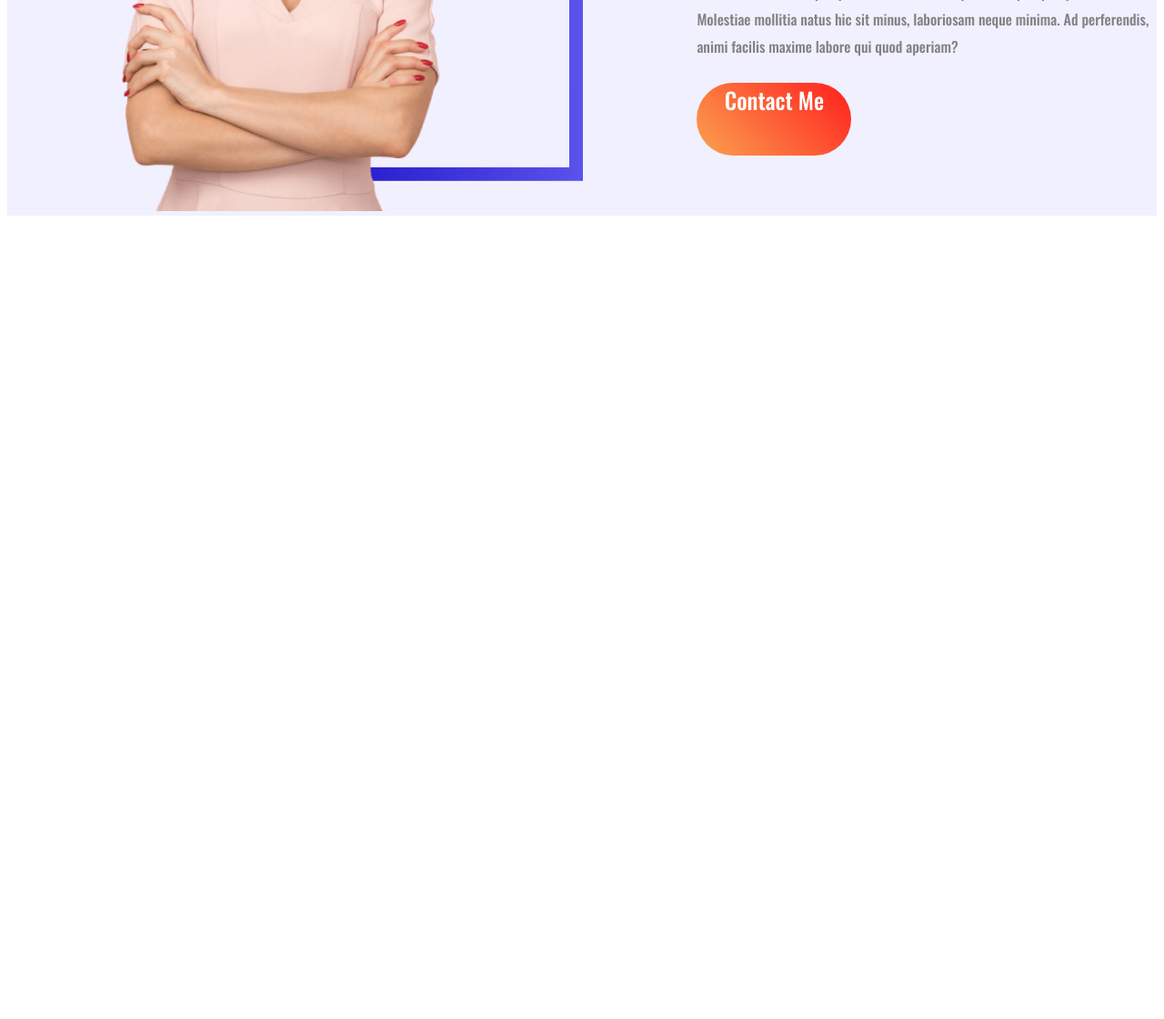
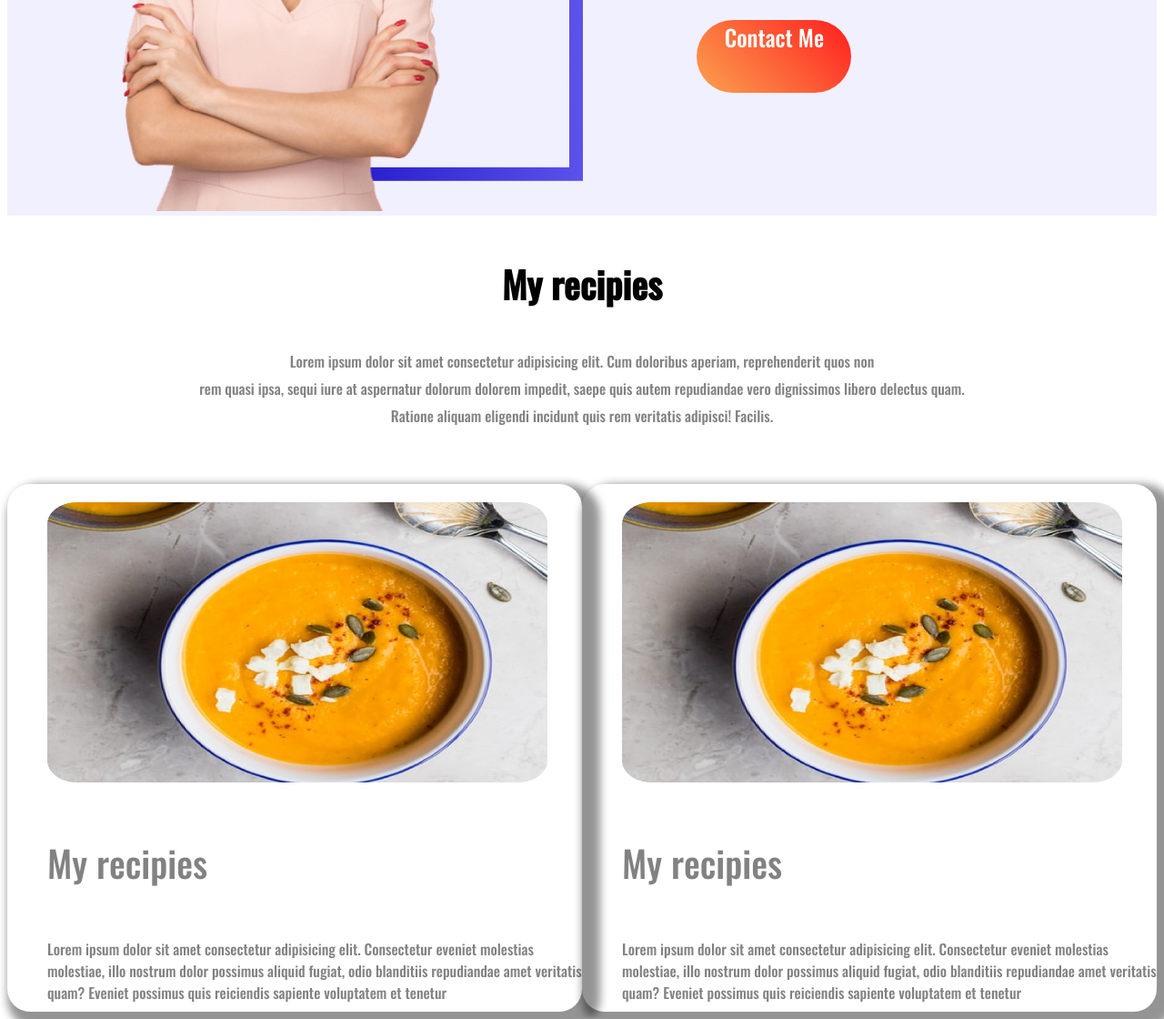
Before and after one commit to Abdullah2617/First-pracrice, a plain HTML site: page index.html in a window 1280 px wide. Shown: the part 1155-2275 px from the top of the page at 91% size. Before the commit the page ends 1400 px from the top, so only its background shows below. Drawn offline with nearby package versions, Linux system fonts and the light colour scheme.

Commit message:
first commit

```diff
--- a/index.html
+++ b/index.html
@@ -14,6 +14,7 @@
 </head>
 
 <body>
+    <!-- 1st section -->
     <section class="display">
         <div class="half-width">
             <h1 class="h1"> <span class="differentColor">Skip</span> The Diet,</h1>
@@ -25,6 +26,8 @@
             <p class="button">Order Food</p>
         </div>
 
+
+
         <div class="half-width">
             <img src="images/male/guy-eats-hot-dog-which-himself-has-prepared-street-food-young-man-blue-shirt-eats-hot-dog-white-background-100449486-removebg-preview.png"
                 alt="">
@@ -32,11 +35,15 @@
     </section>
 
 
+    <!-- 2nd section -->
+
 
     <section class="display display2">
         <div class="half-width">
             <img id="img" src="images/female/Person Image.png" alt="">
         </div>
+
+
 
         <div class="half-width">
             <h3 class="h3">About Me</h3>
@@ -49,6 +56,44 @@
             <p class="button">Contact Me</p>
         </div>
     </section>
+
+
+
+    <!-- 3rd section -->
+
+
+    <section>
+        <div>
+            <h3 class="h3 middle">My recipies</h3>
+            <p id="specialP">Lorem ipsum dolor sit amet consectetur adipisicing elit. Cum doloribus aperiam,
+                reprehenderit quos non <br>
+                rem quasi ipsa, sequi iure at aspernatur dolorum dolorem impedit, saepe quis autem repudiandae vero
+                dignissimos libero delectus quam. <br> Ratione aliquam eligendi incidunt quis rem veritatis adipisci!
+                Facilis.</p>
+        </div>
+
+
+
+        <div class="display display3">
+            <div class="inrerDiv">
+                <img class="pic" src="images/food/Project Cover.png" alt="">
+                <h4 class="h4">My recipies</h4>
+                <p>Lorem ipsum dolor sit amet consectetur adipisicing elit. Consectetur eveniet molestias molestiae,
+                    illo nostrum dolor possimus aliquid fugiat, odio blanditiis repudiandae amet veritatis quam? Eveniet
+                    possimus quis reiciendis sapiente voluptatem et tenetur
+                </p>
+            </div>
+
+
+            <div class="inrerDiv">
+                <img class="pic" src="images/food/Project Cover.png" alt="">
+                <h4 class="h4">My recipies</h4>
+                <p>Lorem ipsum dolor sit amet consectetur adipisicing elit. Consectetur eveniet molestias molestiae,
+                    illo nostrum dolor possimus aliquid fugiat, odio blanditiis repudiandae amet veritatis quam? Eveniet
+                    possimus quis reiciendis sapiente voluptatem et tenetur
+                </p>
+            </div>
+    </section>
 </body>
 
 </html>
--- a/style.css
+++ b/style.css
@@ -61,5 +61,43 @@ body {
 
 .h3 {
     font-weight: 700;
-    font-size: 60px;
+    font-size: 40px;
 }
+
+
+
+.middle {
+    text-align: center;
+    margin-top: 45px;
+}
+
+#specialP {
+    text-align: center;
+    margin-bottom: 60px;
+    line-height: 30px;
+    color: #828282;
+}
+
+.display3 {
+    display: flex;
+    justify-content: center;
+}
+
+.pic {
+    height: 308px;
+    width: 550px;
+    padding-top: 20px;
+}
+
+.h4 {
+    font-weight: 400;
+    font-size: 40px;
+}
+
+.inrerDiv {
+    width: 610px;
+    height: 580px;
+    border-radius: 25px;
+    padding-left: 44px;
+    box-shadow: 10px 10px 10px 10px rgba(0, 0, 0, 0.418);
+}
```
